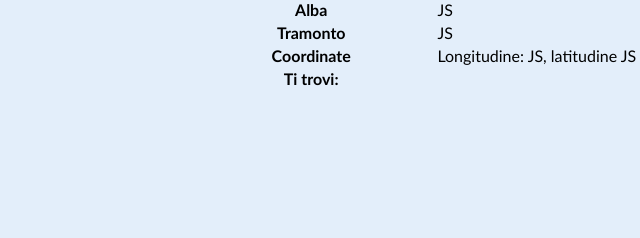
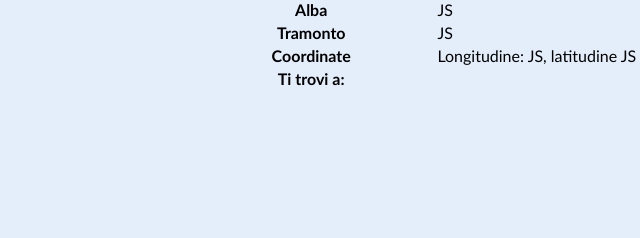
Before and after one commit to Ary18/DSGroupTeam2-1, a website: page index.html in a window 1280 px wide. Shown: the part 461-699 px from the top of the page, 23-663 px from the left. Drawn offline with nearby package versions, Linux system fonts and the light colour scheme; some packages are replaced by stand-ins of ours.

Commit message:
sistemata la scritta ti trovi a

```diff
--- a/index.html
+++ b/index.html
@@ -58,7 +58,7 @@
                     <td>Longitudine: <span id="long">JS</span>, latitudine <span id="lat">JS</span></td>
                 </tr>
                 <tr>
-                    <th>Ti trovi:</th>
+                    <th>Ti trovi a:</th>
                     <td><span id="address"></span></td>
                 </tr>
                 <tr>
```
